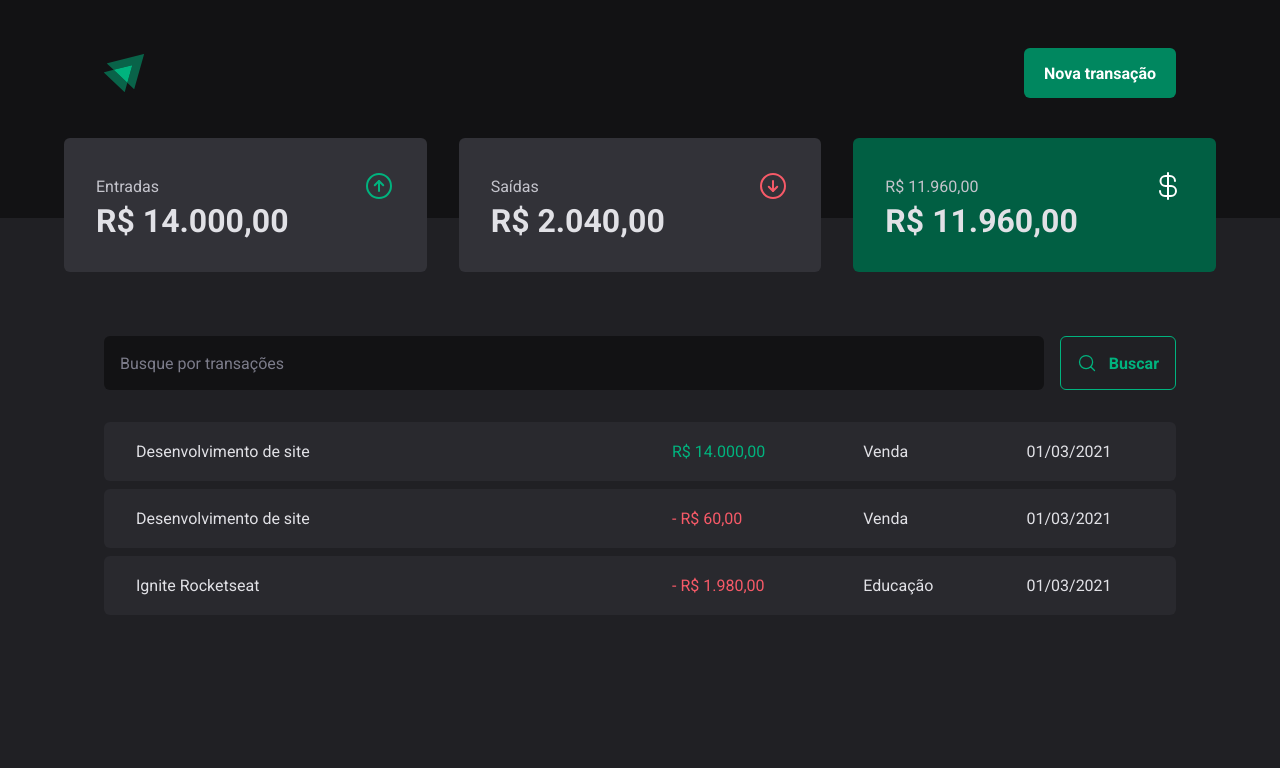
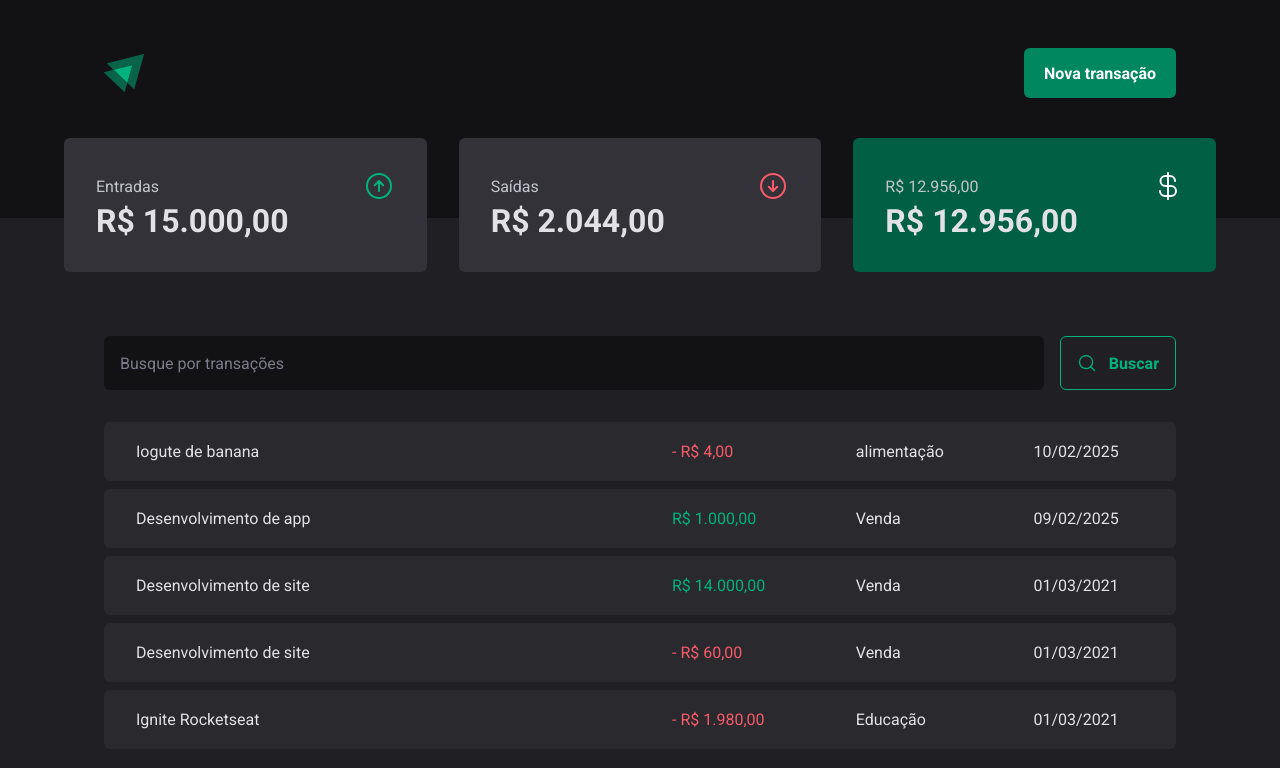
Before and after one commit to JulioCunh/03-dt-money, a React (Vite) app: page / in a window 1280 px wide. Shown: the top 768 px of the page. Built offline with nearby package versions, Linux system fonts and the light colour scheme; data requests are answered from the project's data file.

Commit message:
Criando nova transação

```diff
--- a/server.json
+++ b/server.json
@@ -8,7 +8,6 @@
       "price": 14000,
       "createdAt": "2021-03-01T00:00:00.000Z"
     },
-
     {
       "id": 2,
       "description": "Desenvolvimento de site",
@@ -17,7 +16,6 @@
       "price": 60,
       "createdAt": "2021-03-01T00:00:00.000Z"
     },
-
     {
       "id": 3,
       "description": "Ignite Rocketseat",
@@ -25,6 +23,22 @@
       "category": "Educação",
       "price": 1980,
       "createdAt": "2021-03-01T00:00:00.000Z"
+    },
+    {
+      "description": "Desenvolvimento de app",
+      "price": 1000,
+      "category": "Venda",
+      "type": "income",
+      "createdAt": "2025-02-09T15:11:47.577Z",
+      "id": 4
+    },
+    {
+      "description": "Iogute de banana",
+      "price": 4,
+      "category": "alimentação",
+      "type": "outcome",
+      "createdAt": "2025-02-10T12:59:49.601Z",
+      "id": 5
     }
   ]
 }
--- a/src/components/NewTransactionModal/index.tsx
+++ b/src/components/NewTransactionModal/index.tsx
@@ -1,8 +1,10 @@
 import { zodResolver } from "@hookform/resolvers/zod";
 import * as Dialog from "@radix-ui/react-dialog";
 import { ArrowCircleDown, ArrowCircleUp, X } from "phosphor-react";
+import { useContext } from "react";
 import { Controller, useForm } from "react-hook-form";
 import * as z from "zod";
+import { TransactionsContext } from "../../contexts/TransactionsContext";
 
 import {
   CloseButton,
@@ -22,11 +24,14 @@ const newTransactionFormSchema = z.object({
 type NewTransactionFormInputs = z.infer<typeof newTransactionFormSchema>;
 
 export function NewTransactionModal() {
+  const { createTransaction } = useContext(TransactionsContext);
+
   const {
     control,
     register,
     handleSubmit,
     formState: { isSubmitting },
+    reset,
   } = useForm<NewTransactionFormInputs>({
     resolver: zodResolver(newTransactionFormSchema),
     defaultValues: {
@@ -35,9 +40,16 @@ export function NewTransactionModal() {
   });
 
   async function handleCreateNewTransaction(data: NewTransactionFormInputs) {
-    await new Promise((resolve) => setTimeout(resolve, 2000));
+    const { description, price, category, type } = data;
 
-    console.log(data);
+    await createTransaction({
+      description,
+      price,
+      category,
+      type,
+    });
+
+    reset();
   }
 
   return (
--- a/src/contexts/TransactionsContext.tsx
+++ b/src/contexts/TransactionsContext.tsx
@@ -10,9 +10,17 @@ interface Transaction {
   createdAt: string;
 }
 
+interface CreateTransactionInput {
+  description: string;
+  price: number;
+  category: string;
+  type: "income" | "outcome";
+}
+
 interface TransactionContextType {
   transactions: Transaction[];
   fetchTransactions: (query?: string) => Promise<void>;
+  createTransaction: (data: CreateTransactionInput) => Promise<void>;
 }
 
 interface TransactionsProviderProps {
@@ -27,11 +35,27 @@ export function TransactionsProvider({ children }: TransactionsProviderProps) {
   async function fetchTransactions(query?: string) {
     const response = await api.get("transactions", {
       params: {
+        _sort: "createdAt",
+        _order: "desc",
         q: query,
       },
     });
 
     setTransactions(response.data);
+  }
+
+  async function createTransaction(data: CreateTransactionInput) {
+    const { description, price, category, type } = data;
+
+    const response = await api.post("transactions", {
+      description,
+      price,
+      category,
+      type,
+      createdAt: new Date(),
+    });
+
+    setTransactions((state) => [response.data, ...state]);
   }
 
   useEffect(() => {
@@ -43,6 +67,7 @@ export function TransactionsProvider({ children }: TransactionsProviderProps) {
       value={{
         transactions,
         fetchTransactions,
+        createTransaction,
       }}
     >
       {children}
```
